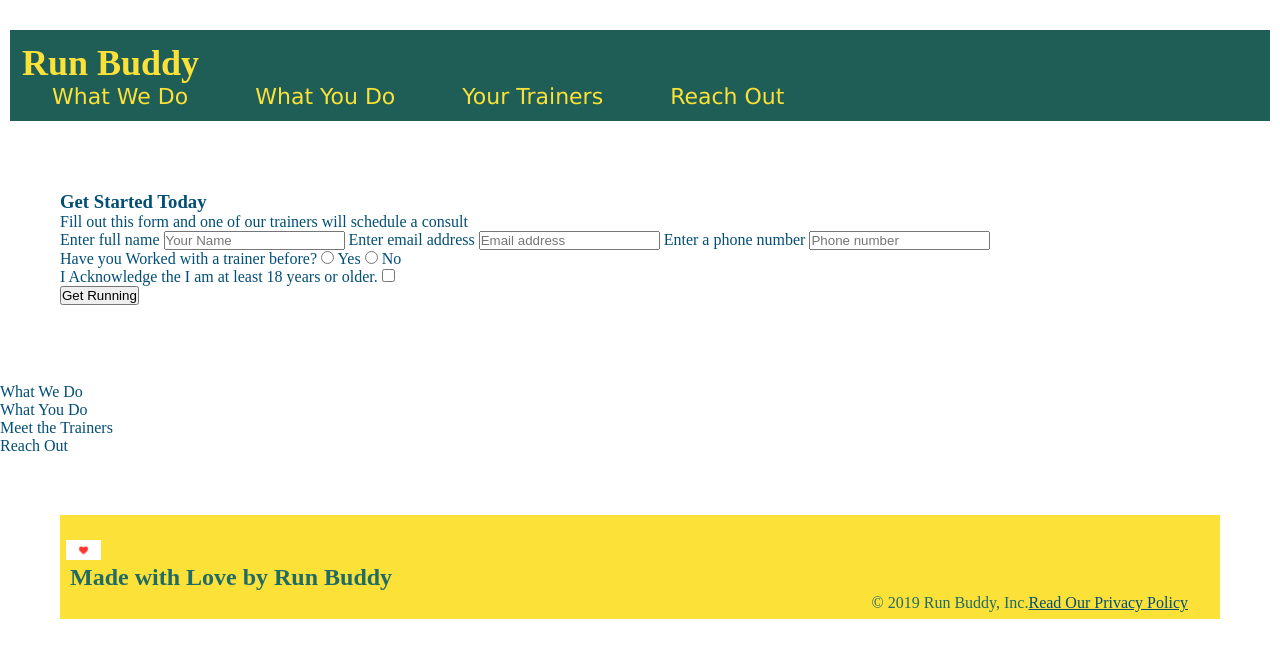
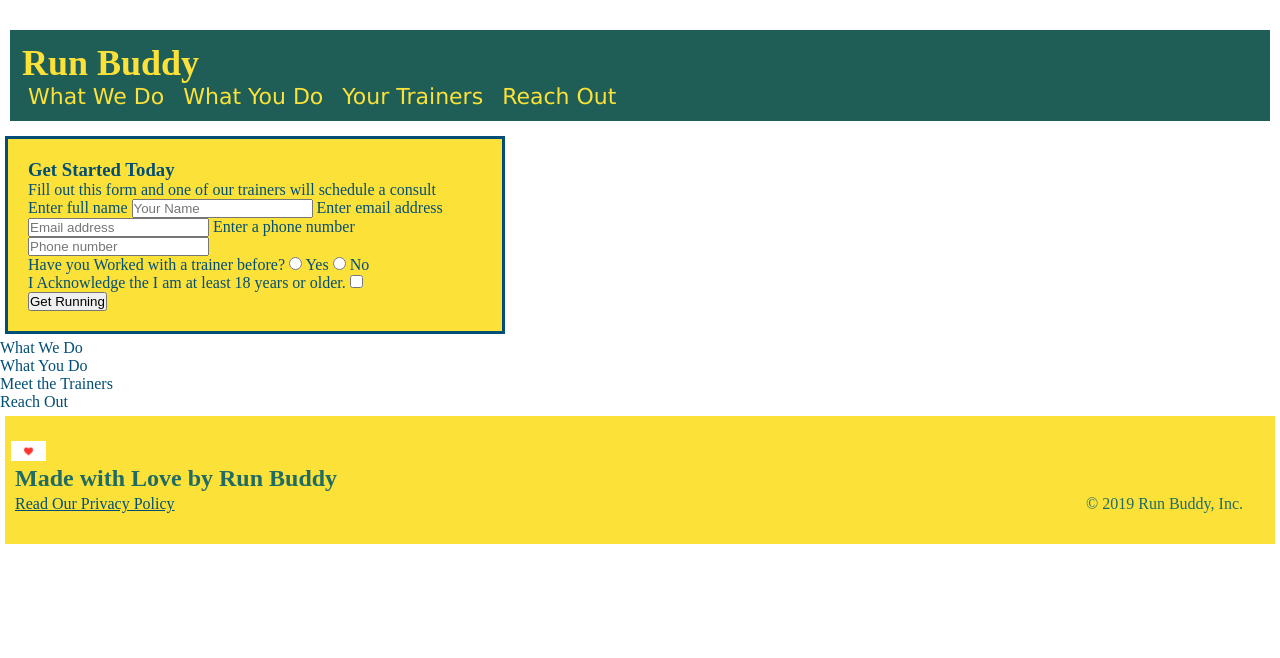
Before and after one commit to SpecialKcoding/Running-Buddy, a plain HTML site: page Index.html in a window 1280 px wide. Drawn offline with Linux system fonts and the light colour scheme.

Commit message:
Added border and background color to hero section

```diff
--- a/Index.html
+++ b/Index.html
@@ -33,7 +33,7 @@
 </nav>
 </header>
 <section>
-  <div>
+  <div class="hero-form">
     <h3>Get Started Today</h3>
     <p>Fill out this form and one of our trainers will schedule a consult</p>
     <form>
@@ -63,7 +63,6 @@
     </form>
   </div>
 </section>
-<br>
 <ul>
   <li>What We Do</li>
   <li>What You Do</li>
@@ -72,7 +71,7 @@
 </ul>
   <section>
 <footer>
-  <img src="Hearticon.jpg" alt="Run Buddy Heart Icon">
+  <img src="assets/Hearticon.jpg" alt="Run Buddy Heart Icon">
     <h2>Made with Love by Run Buddy</h2>
     <div>
     <a href="#">Read Our Privacy Policy</a>
--- a/stylesheet.css
+++ b/stylesheet.css
@@ -17,6 +17,7 @@ header {
   }
 
   header a {
+    flex-wrap: wrap;
     text-decoration: none;
     color: #fce138;
   }
@@ -32,18 +33,18 @@ nav {
     font-family: 'Lucida Sans', 'Lucida Sans Regular', 'Lucida Grande', 'Lucida Sans Unicode', Geneva, Verdana, sans-serif; font-size: 16px;
     width: 100%;
     background-color: rgb(209, 200, 188);
+    flex-wrap: wrap;
     display: inline;
 }
 nav ul li{
-    margin: 0 30px;
+    margin: 0 6px;
     font-weight: lighter;
     font-size: 22px;
     display: inline;
   }
-section {
-  position: relative;
-}
   footer {
+    flex-wrap: wrap;
+    align-content: space-between;
     color: rgb(32, 107, 100);
     background: #fce138;
     width: 100%;
@@ -55,9 +56,10 @@ section {
     left: -4px;
 }
   footer div {
-    float: right;
+    display: flex;
+    justify-content: space-between;
     line-height: 1.5;
-    text-align: right;
+
   }
  div h2 {
   display: inline;
@@ -66,7 +68,23 @@ section {
   margin: 0;
 }
 section {
-  padding: 60px;
+  padding: 5px;
+  flex-wrap: wrap;
+}
+/* Hero Style Start */
+.hero {
+  background-image: url("../assets/hero-bg.jpg");
+  height: 600px;
+  background-size: cover;
+  background-position: center;
+}
+/* Hero Style End */
+.hero-form {
+  background-color: #fce138;
+  padding: 20px;
+  width: 500px;
+  color: #024e76;
+  border: solid 3px #024e76;
 }
 section img {
   display: inline;
```
Also changed, not shown: assets/FooterExample.jpg (renamed from FooterExample.jpg), assets/Hearticon.jpg (renamed from Hearticon.jpg), assets/SignUpSheet.jpg (renamed from SignUpSheet.jpg), assets/hero-bg.jpg (renamed from hero-bg.jpg), 4 other files.
